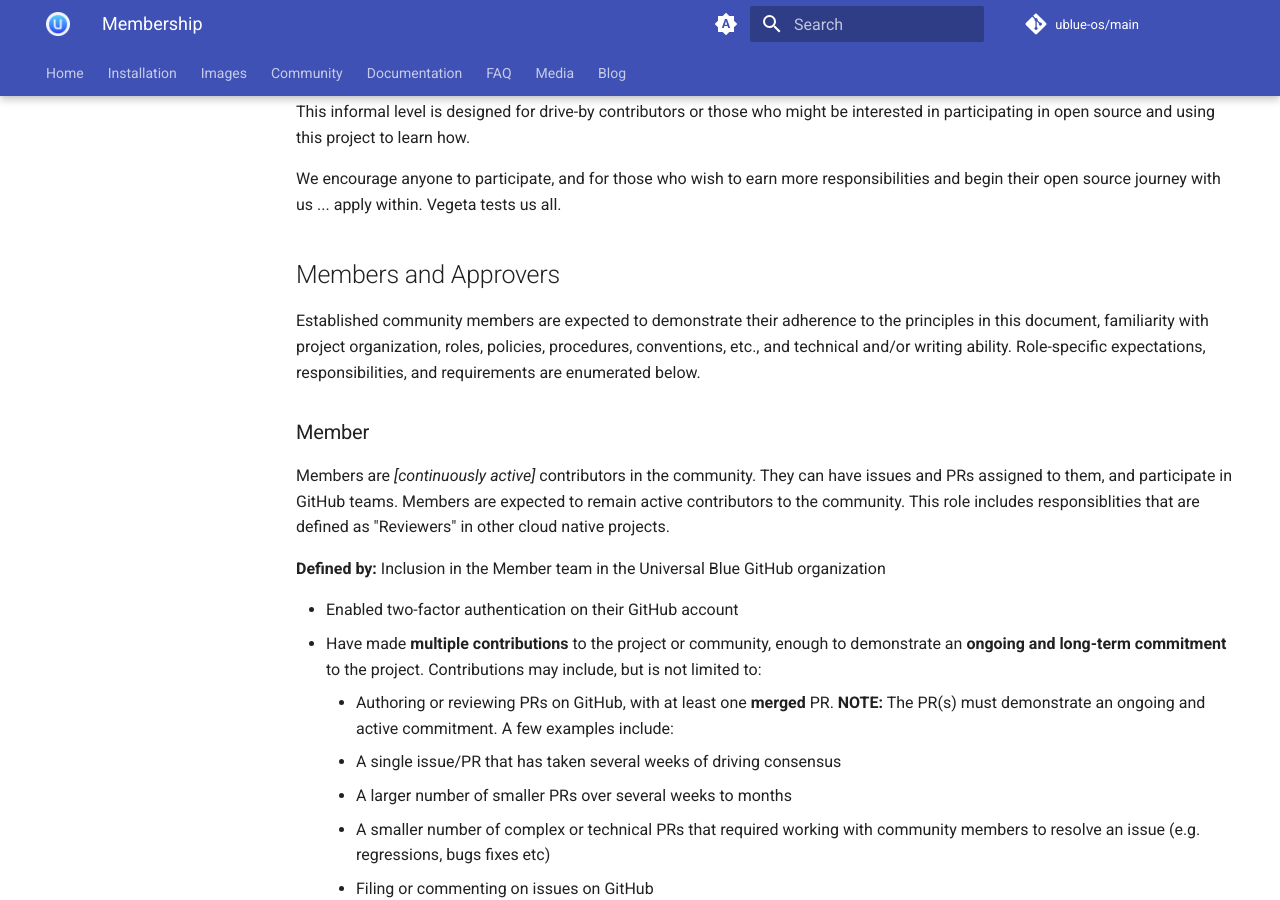
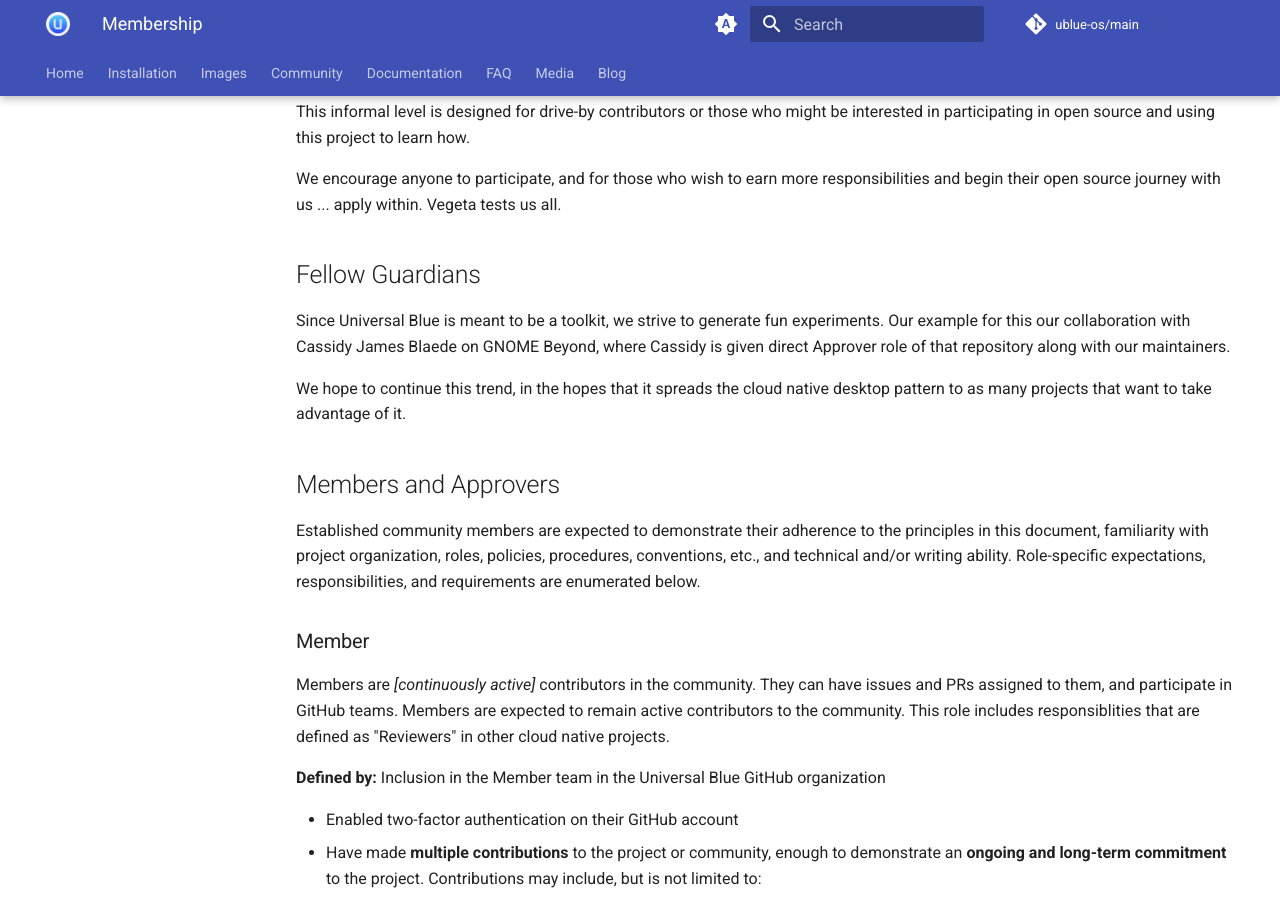
Before and after one commit to ublue-os/website, an MkDocs documentation site: the page built from docs/membership.md, in a window 1280 px wide and 900 px high, scrolled down 446 px. Built offline with MkDocs 1.6.1 and Material for MkDocs 9.7.7, drawn with Linux system fonts in a browser that asks for light colours; comment, search, counter and statistics services are not loaded.

```diff
--- a/docs/membership.md
+++ b/docs/membership.md
@@ -17,6 +17,15 @@ interested in participating in open source and using this project to learn how.
 
 We encourage anyone to participate, and for those who wish to earn more responsibilities
 and begin their open source journey with us ... apply within. Vegeta tests us all.
+
+## Fellow Guardians
+
+Since Universal Blue is meant to be a toolkit, we strive to generate fun experiments.
+Our example for this our collaboration with Cassidy James Blaede on GNOME Beyond, where
+Cassidy is given direct Approver role of that repository along with our maintainers.
+
+We hope to continue this trend, in the hopes that it spreads the cloud native desktop pattern
+to as many projects that want to take advantage of it.
 
 ## Members and Approvers
 
```
